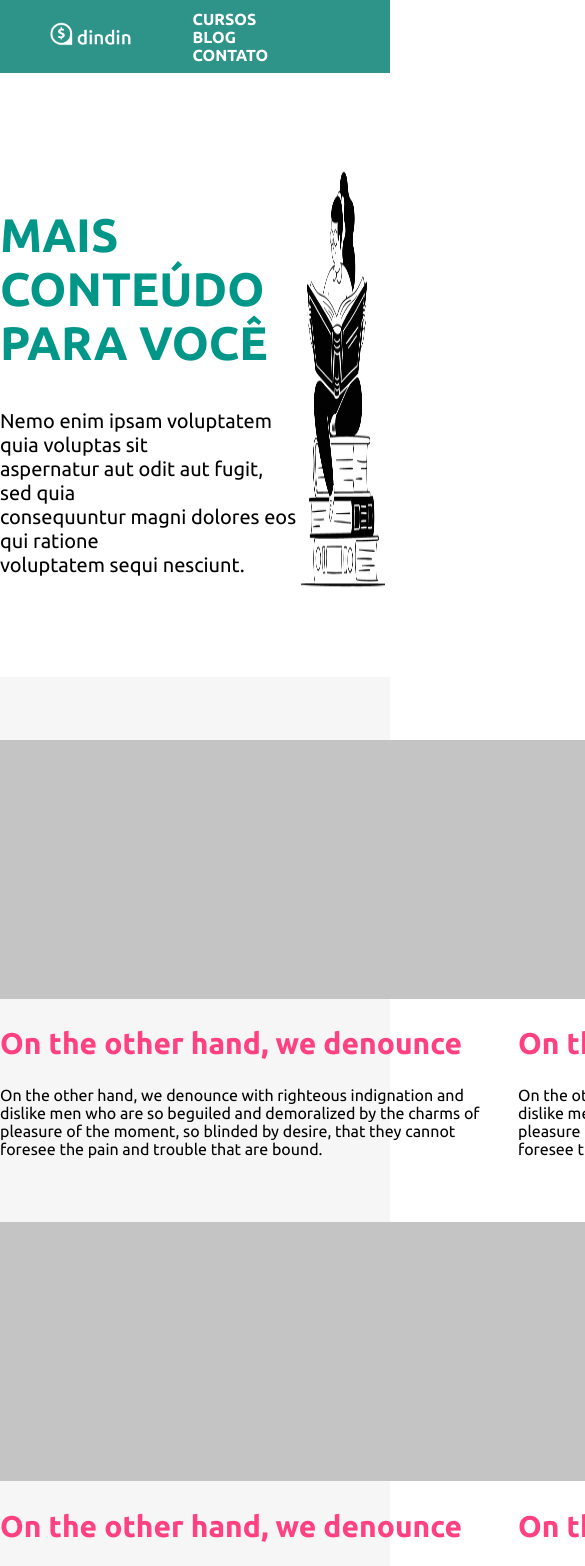
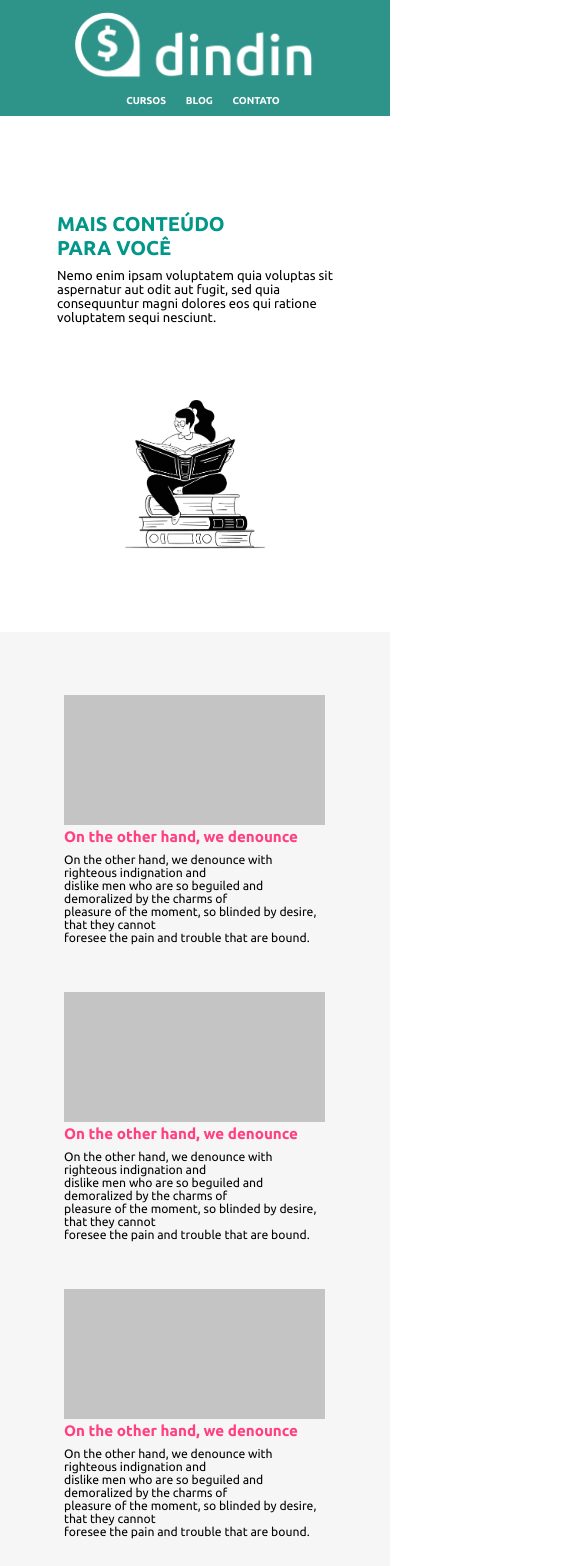
Before and after one commit to Sthephannie/women-solutions, a plain HTML site: page Blog/index.html in a window 390 px wide. Shown: the top 1566 px of the page, 585 px wide, since content can reach past the window. Drawn offline with Linux system fonts and the light colour scheme.

Commit message:
:lipstick: update responsive css blog

```diff
--- a/Blog/style.css
+++ b/Blog/style.css
@@ -1,5 +1,10 @@
+* {
+    margin: 0;
+    padding: 0;
+    box-sizing: border-box;
+}
+
 body {
-    margin: 0 auto;
     font-family: "Ubuntu";
     font-style: normal;
 }
@@ -56,7 +61,7 @@ a {
 .container-description h1 {
     color:#009688;
     font-weight: bold;
-    font-size: 2.9375rem;
+    font-size: 2.9375em;
 }
 
 .container-description p {
@@ -65,8 +70,9 @@ a {
 
 .container-articles {
     display: grid;
-    grid-template-columns: 1fr 1fr;
     background-color: #F6F6F6;
+    grid-template-columns: 2fr 2fr;
+    justify-content: center;
     justify-items: center;
     padding-top: 3.9rem;
     padding-bottom: 5rem;
@@ -74,6 +80,14 @@ a {
 
 .container-articles article {
     margin-bottom: 3rem;
+    cursor: pointer;
+
+}
+
+.container-articles img {
+    max-width: 100%;
+    height: auto;
+    object-fit: cover;
 }
 
 .container-articles h2 {
@@ -92,6 +106,14 @@ a {
     align-items: center;
     padding: 2.9rem;
 }
+
+
+.container-footer img {
+    height: auto;
+    max-width: 100%;
+    object-fit: cover;
+}
+
 
 .container-footer div {
     display: flex;
@@ -113,6 +135,229 @@ a {
     padding: 0.5rem 1.9rem 0.5rem 1.9rem;
 }
 
+.container-footer button:hover {
+    background-color: #FFFFFF;
+    color: #2E948A;
+    cursor: pointer;
+}
+
 .container-logo-footer{
     margin-left: 2rem;
 }
+
+
+@media (max-width: 1024px) {
+
+    .container-description {
+        align-items: center;
+        padding-left: 3rem;
+    }
+
+    .container-description img {
+        height: auto;
+        max-width: 40%;
+    }
+
+    .container-description h1 {
+        font-size: 40px;
+    }
+
+    .container-description p {
+        font-size: 20px;
+    }
+
+    .container-articles {
+        grid-template-columns: 1fr;
+    }
+
+    .container-articles p {
+        max-width: 90%;
+        font-size: 19px;
+    }
+
+}
+
+@media (max-width: 768px) {
+
+    .container-header {
+        display: block;
+        text-align: center;
+    }
+
+    .container-header div {
+        margin: 0;
+    }
+
+    .container-header nav {
+        margin: 0;
+    }
+
+    .container-header a {
+        font-size: 10px;
+    }
+
+    .container-description h1 {
+        font-size: 30px;
+        padding-bottom: 0.5rem;
+    }
+
+    .container-description p {
+        font-size: 16px;
+    }
+
+    .container-description img {
+        width: 100%;
+        height: auto;
+    }
+
+    .container-articles {
+        flex-direction: column;
+        max-width: 100%;
+        align-items: center;
+        padding-left: 4em;
+    }
+
+    .container-articles h2 {
+        font-size: 1.5em;
+        padding-bottom: 0.5em;
+    }
+
+    .container-articles p {
+        max-width: 80%;
+        font-size: 0.85rem;
+    }
+
+    .container-articles img {
+        max-width: 80%;
+        height: auto;
+    }
+
+    .container-footer {
+        display: block;
+        grid-template-columns: 1fr 1fr;
+        text-align: center;
+        align-items: center;
+    }
+
+    .container-logo-footer {
+        align-items: center;
+        margin: 0;
+    }
+
+    .container-footer div {
+        margin-bottom: 1em;
+        font-size: 10px;
+    }
+
+    .container-footer button {
+        font-size: 10px;
+        margin: 0;
+        margin-bottom: 1em;
+    }
+
+    .container-footer img {
+        height: auto;
+        width: 70%;
+    }
+}
+
+@media (max-width: 480px) {
+
+    .container-header {
+        display: block;
+        text-align: center;
+    }
+
+    .container-header div {
+        margin: 0;
+    }
+
+    .container-header nav {
+        margin: 0;
+    }
+
+    .container-header a {
+        font-size: 10px;
+    }
+
+    .container-description {
+        flex-direction: column;
+        padding: 0;
+    }
+
+    .container-description h1 {
+        font-size: 20px;
+        padding-bottom: 0.5rem;
+    }
+
+    .container-description p {
+        font-size: 13px;
+    }
+
+    .container-description img {
+        width: 100%;
+        height: auto;
+    }
+
+    .container-articles {
+        flex-direction: column;
+        max-width: 100%;
+        align-items: center;
+        padding-left: 4em;
+    }
+
+    .container-articles h2 {
+        font-size: 0.95em;
+        padding-bottom: 0.5em;
+    }
+
+    .container-articles p {
+        max-width: 80%;
+        font-size: 0.763rem;
+        word-break: break-word;
+    }
+
+    .container-articles img {
+        max-width: 80%;
+        height: auto;
+    }
+
+    .container-footer {
+        display: block;
+        grid-template-columns: 1fr 1fr;
+        text-align: center;
+        align-items: center;
+    }
+
+    .container-logo-footer {
+        align-items: center;
+        margin: 0;
+    }
+
+    .container-footer div {
+        margin-bottom: 1em;
+        font-size: 10px;
+    }
+
+    .container-footer button {
+        font-size: 10px;
+        margin: 0;
+        margin-bottom: 1em;
+    }
+
+    .container-footer img {
+        height: auto;
+        width: 70%;
+    }
+}
+
+@media (max-width: 320px) {
+    .container-articles h2 {
+        font-size: 0.80em;
+    }
+
+    .container-articles p {
+        font-size: 0.70em;
+    }
+
+}
```
